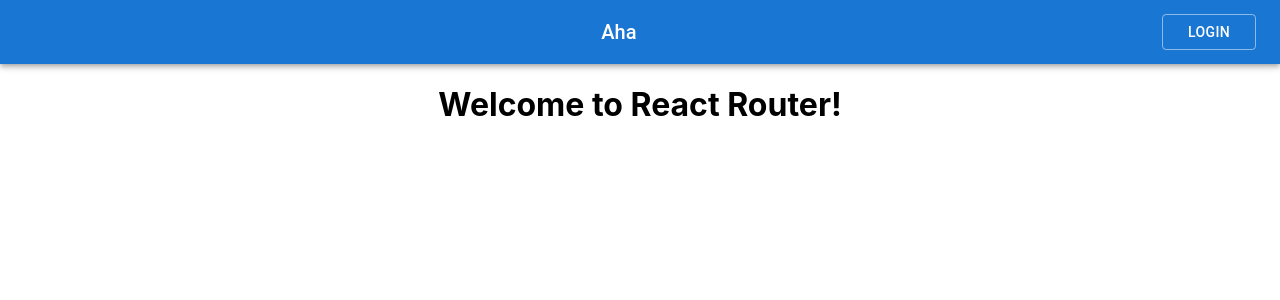
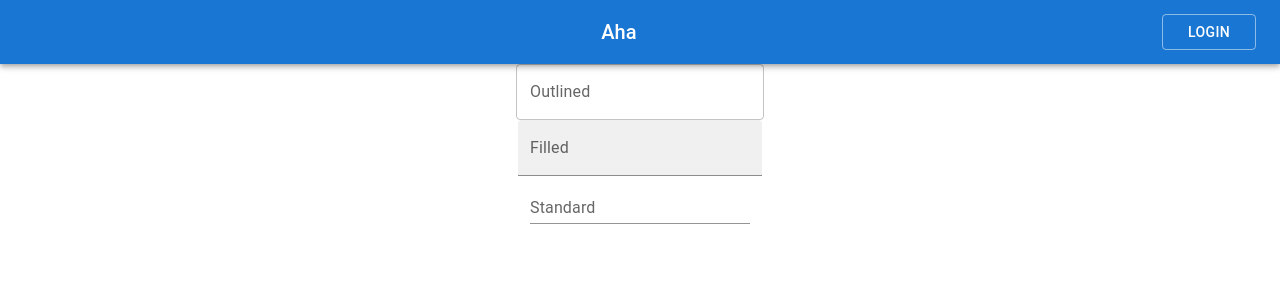
Before and after one commit to hello-Aha/frontend, a React (Create React App) app: page /user/resetPassword in a window 1280 px wide. Shown: the top 300 px of the page. Built offline with nearby package versions, Linux system fonts and the light colour scheme.

Commit message:
create resetpassword page

```diff
--- a/src/App.tsx
+++ b/src/App.tsx
@@ -9,14 +9,14 @@ import ButtonAppBar from './components/ButtonAppBar';
 import { User } from './features/user/User';
 import UserDashboard from './features/user/UserDashboard';
 import SideBarMenu from './features/sideMenuBar/SideBarMenu';
+import ResetPassword from './features/user/ResetPassword';
 
 function App() {
 
   return (
     <div className="App">
       <ButtonAppBar/>
-      {}<SideBarMenu/>
-      <h1>Welcome to React Router!</h1>
+      <SideBarMenu/>
       <Routes>
         <Route path="/" element={<Home />} />
         <Route path="about" element={<About />} />
@@ -24,6 +24,7 @@ function App() {
         <Route path="counter" element={<Counter/>}/>
         <Route path="user/profile" element={<User/>}/>
         <Route path="users/dashboard" element={<UserDashboard/>}/>
+        <Route path="user/resetPassword" element={<ResetPassword/>}/>
       </Routes>
       <header className="App-header">
 
--- a/src/app/httpMethod.ts
+++ b/src/app/httpMethod.ts
@@ -2,6 +2,7 @@
 export const postData = (urlString: string, data: any) => {
   const options: RequestInit = {
     body: JSON.stringify(data),
+    credentials: 'include',
     headers: {
       'content-type': 'application/json'
     },
--- /dev/null
+++ b/src/features/user/ResetPassword.tsx
@@ -0,0 +1,18 @@
+import { TextField } from "@mui/material";
+
+export default function ResetPassword (){
+  return(
+
+   <form>
+    <div>
+     <TextField id="outlined-basic" label="Outlined" variant="outlined" />
+    </div>
+    <div>
+      <TextField id="filled-basic" label="Filled" variant="filled" />
+    </div>
+    <div>
+      <TextField id="standard-basic" label="Standard" variant="standard" />
+    </div>
+   </form>
+  )
+}
--- a/src/features/user/User.tsx
+++ b/src/features/user/User.tsx
@@ -1,5 +1,6 @@
+import { Button } from "@mui/material";
 import { useEffect } from "react";
-import { useNavigate } from "react-router-dom";
+import { Link, useNavigate } from "react-router-dom";
 import cookies from "../../app/cookies";
 import { useAppDispatch, useAppSelector } from "../../app/hooks";
 import { authActions, isAuthenticated } from "../auth/authSlice";
@@ -32,6 +33,7 @@ export function User() {
           <p>{account}</p>
           <p>{email}</p>
           <p>{displayName}</p>
+          <Button component={Link} to="/user/resetpassword">Reset Password</Button>
       </div>
   );
 }
--- a/src/features/user/userAPI.ts
+++ b/src/features/user/userAPI.ts
@@ -1,5 +1,5 @@
 import { domain } from "../../app/config"
-import { getData } from "../../app/httpMethod"
+import { getData, patchData } from "../../app/httpMethod"
 
 
 
@@ -10,3 +10,7 @@ export function fetchUser(){
 export function fetchUserDashboard(){
     return getData(`${domain}/users`, '')
 }
+
+export function resetPassword(data: any){
+    return patchData(`${domain}/users`, data)
+}
```
